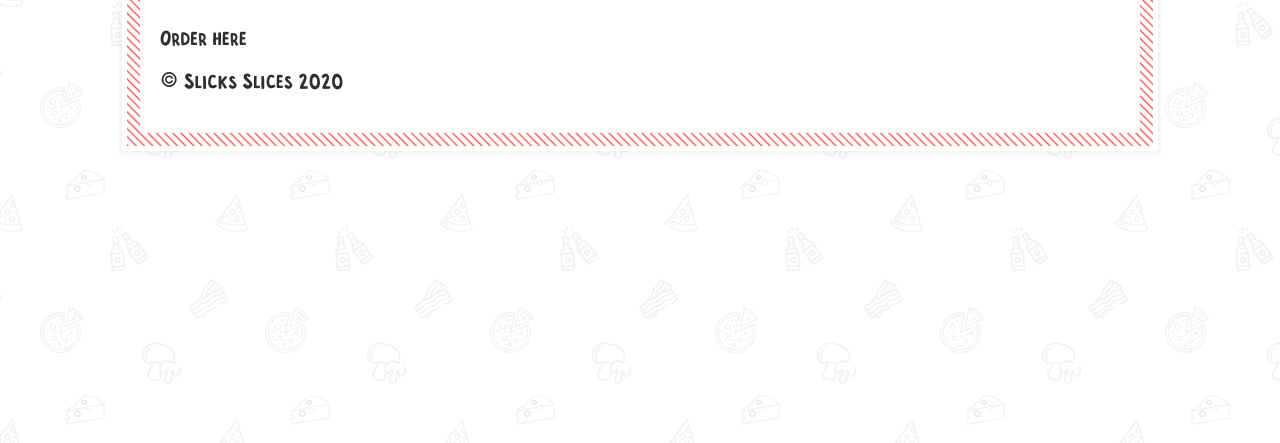
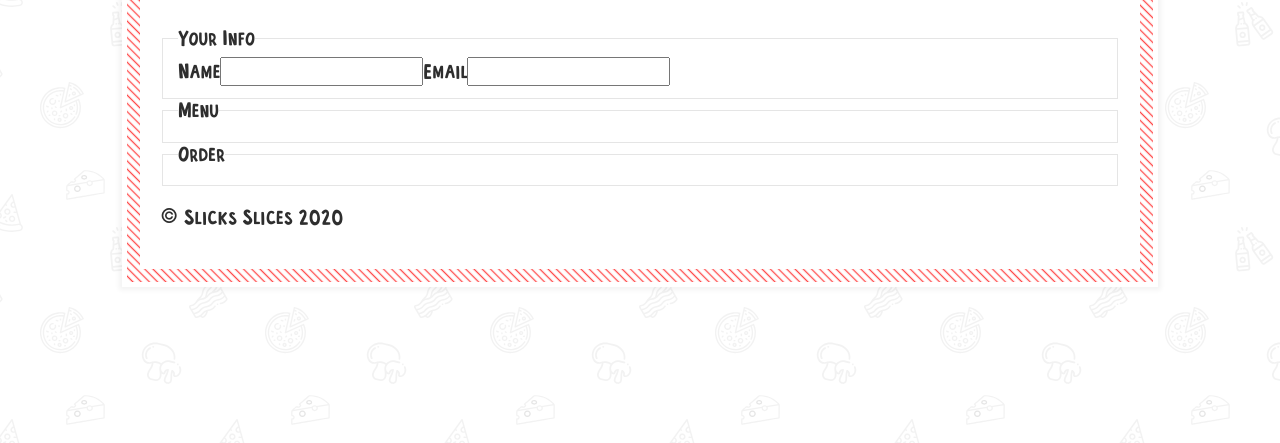
Before and after one commit to PixAff/pizza-gatsby, a Gatsby site in the folder gatsby/: page /order in a window 1280 px wide. Shown: the part 357-800 px from the top of the page. Built offline with nearby package versions, Linux system fonts and the light colour scheme; Gatsby itself is replaced by a stand-in of ours.

Commit message:
fixed beer error, started order page

```diff
--- a/gatsby/src/pages/order.js
+++ b/gatsby/src/pages/order.js
@@ -1,12 +1,42 @@
 import React from "react";
 
 import SEO from "../components/SEO";
+import useForm from "../utils/useForm";
 
 export default function OrderPage() {
+  const { values, updateValue } = useForm({
+    name: "",
+    email: "",
+  });
+
   return (
     <div>
       <SEO title="Order a pizza!" />
-      Order here
+      <form>
+        <fieldset>
+          <legend>Your Info</legend>
+          <label htmlFor="name">Name</label>
+          <input
+            type="text"
+            name="name"
+            value={values.name}
+            onChange={updateValue}
+          />
+          <label htmlFor="email">Email</label>
+          <input
+            type="email"
+            name="email"
+            value={values.email}
+            onChange={updateValue}
+          />
+        </fieldset>
+        <fieldset>
+          <legend>Menu</legend>
+        </fieldset>
+        <fieldset>
+          <legend>Order</legend>
+        </fieldset>
+      </form>
     </div>
   );
 }
--- /dev/null
+++ b/gatsby/src/utils/useForm.js
@@ -0,0 +1,19 @@
+import { useState } from "react";
+
+export default function useForm(defaults) {
+  const [values, setValues] = useState(defaults);
+
+  function updateValue(e) {
+    let { value } = e.target;
+    if (e.target.type === "number") {
+      value = parseInt(value);
+    }
+    setValues({
+      // copy existing values into it
+      ...values,
+      // update new values
+      [e.target.name]: value,
+    });
+  }
+  return { values, updateValue };
+}
```
Also changed, not shown: gatsby/gatsby-node.js (+9 -5 lines).
